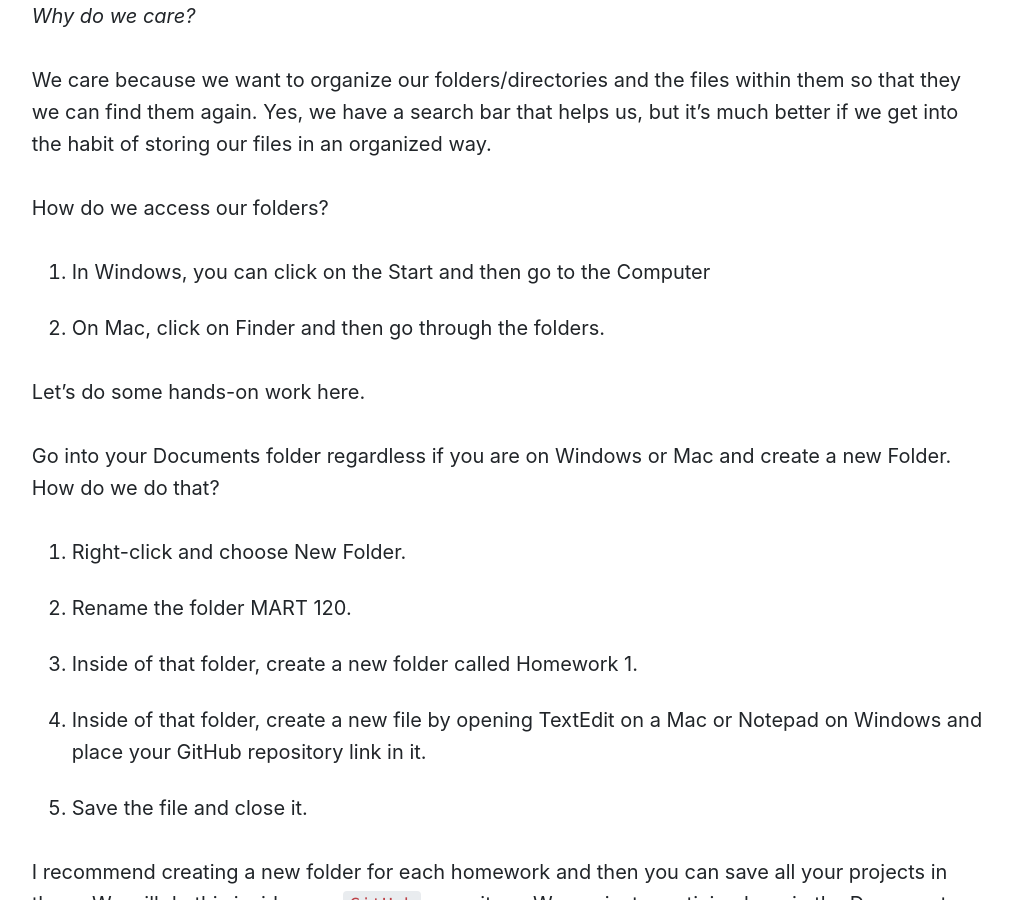
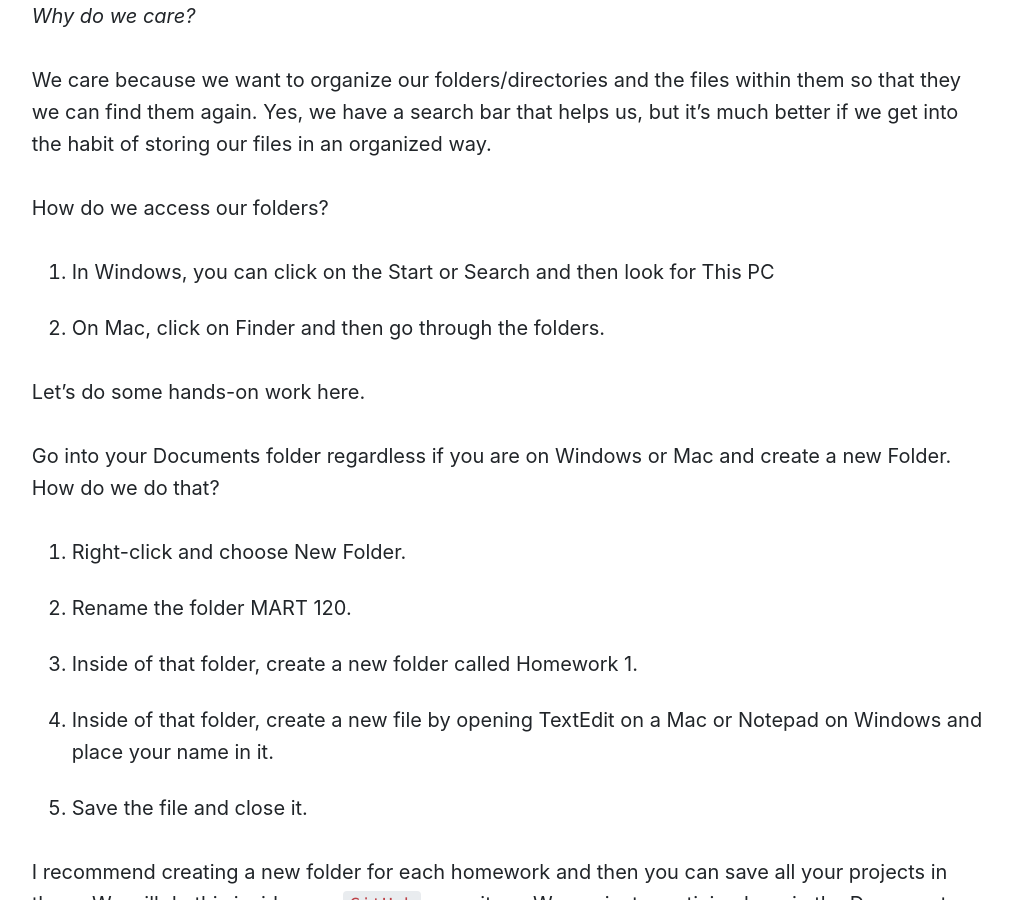
Before and after one commit to Montana-Media-Arts/creative-coding-1-Fall2019, a Jekyll site: the page built from modules/week-1/_posts/2017-01-07-developmentenvironment.md, in a window 1280 px wide and 900 px high, scrolled down 1684 px. Shown: the whole window, without its empty margins (132-1144 px from the left). Built offline with Jekyll 4.4.1, drawn with Linux system fonts in a browser that asks for light colours; nearby versions of some CDN libraries.

Commit message:
Update 2017-01-07-developmentenvironment.md

```diff
--- a/modules/week-1/_posts/2017-01-07-developmentenvironment.md
+++ b/modules/week-1/_posts/2017-01-07-developmentenvironment.md
@@ -8,8 +8,6 @@ module: 1
 As a creative technologist and developer you will need to take control of your computer. You should start to consider your computer as an instrument or creative tool that serves as an extension of yourself.
 
 This means you need to be comfortable with your computer and *know* your computer.
-
-<!--# INSERT VIDEO-->
 
 There are two different ways to find things on your computer.
 1. Through the graphical user interface
@@ -33,7 +31,7 @@ We care because we want to organize our folders/directories and the files within
 <!--# INSERT VIDEO-->
 
 How do we access our folders?
-1. In Windows, you can click on the Start and then go to the Computer
+1. In Windows, you can click on the Start or Search and then look for This PC
 2. On Mac, click on Finder and then go through the folders.
 
 <!--# INSERT VIDEO-->
@@ -44,7 +42,7 @@ Go into your Documents folder regardless if you are on Windows or Mac and create
 1. Right-click and choose New Folder.
 2. Rename the folder MART 120.
 3. Inside of that folder, create a new folder called Homework 1.
-4. Inside of that folder, create a new file by opening TextEdit on a Mac or Notepad on Windows and place your GitHub repository link in it.
+4. Inside of that folder, create a new file by opening TextEdit on a Mac or Notepad on Windows and place your name in it.
 5. Save the file and close it.
 
 I recommend creating a new folder for each homework and then you can save all your projects in there.  We will do this inside your `GitHub` repository.  We are just practicing here in the Documents folder.  This will come in handy in your other classes too!
```
